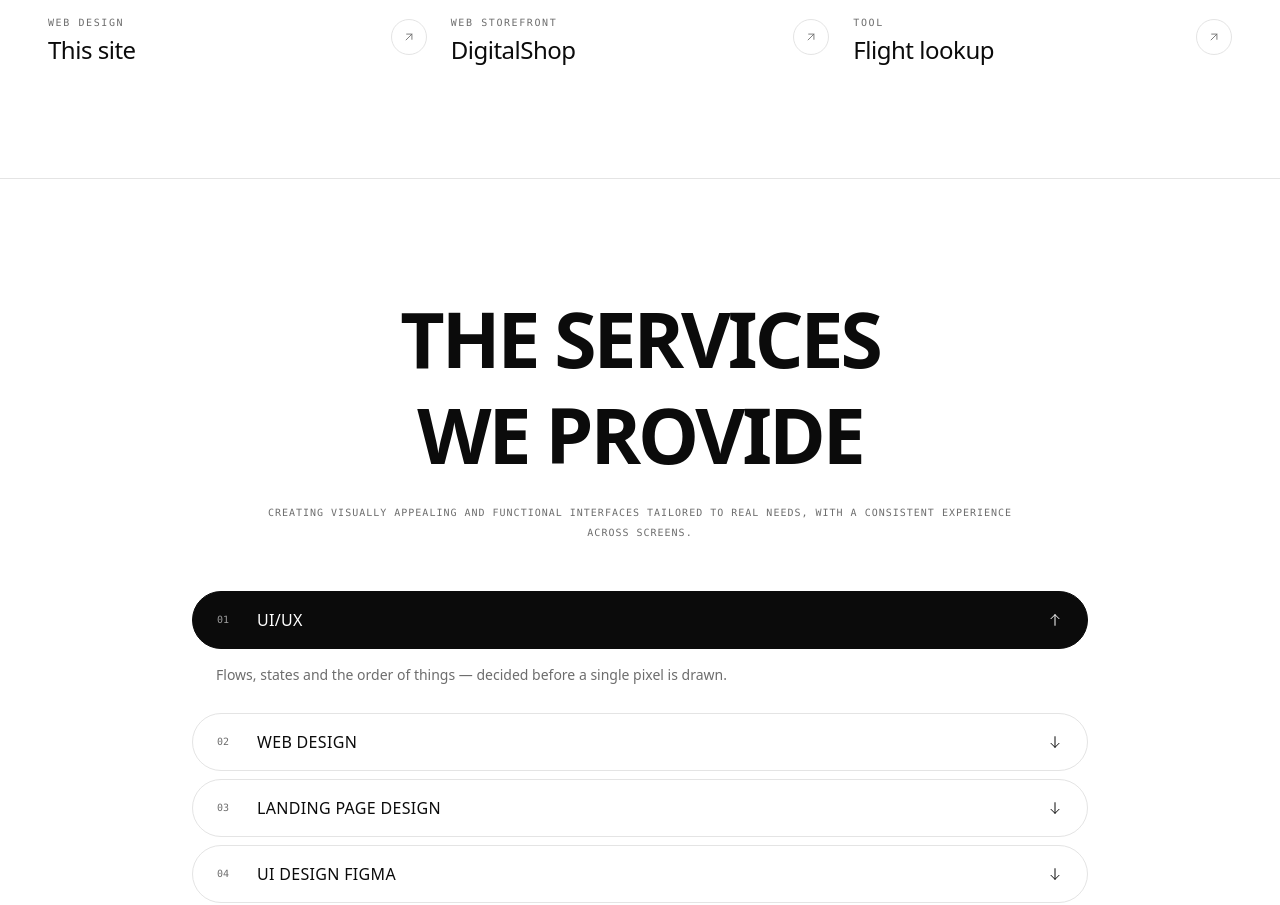
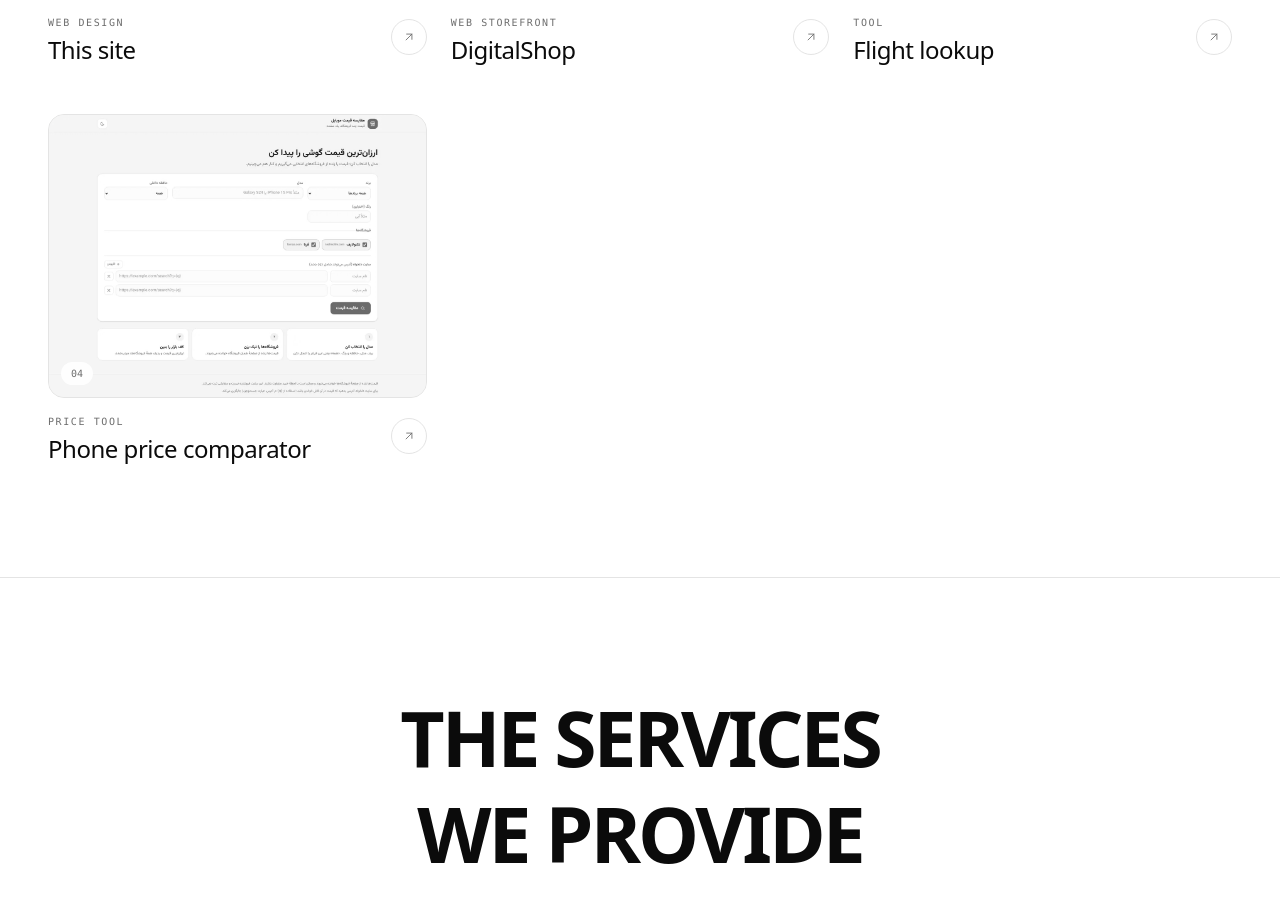
Before and after one commit to asgharnasiri1990/AiProjects, a Next.js app in the folder myportfolio3/: page /en in a window 1280 px wide. Shown: the part 2163-3068 px from the top of the page. Built offline with nearby package versions, Linux system fonts and the light colour scheme.

Commit message:
content(portfolio-v3): add price-compare project

```diff
--- a/myportfolio3/src/content/work.ts
+++ b/myportfolio3/src/content/work.ts
@@ -45,4 +45,17 @@ export const work: WorkItem[] = [
     source:
       "https://github.com/asgharnasiri1990/AiProjects/tree/main/flight-tracker",
   },
+  {
+    slug: "price-compare",
+    index: "04",
+    title: {
+      en: "Phone price comparator",
+      fa: "مقایسه قیمت گوشی",
+    },
+    category: "tools",
+    categoryLabel: { en: "Price tool", fa: "ابزار قیمت" },
+    image: "/images/work-price.webp",
+    source:
+      "https://github.com/asgharnasiri1990/AiProjects/tree/main/price-compare",
+  },
 ];
```
Also changed, not shown: myportfolio3/public/images/work-price.webp (added).
